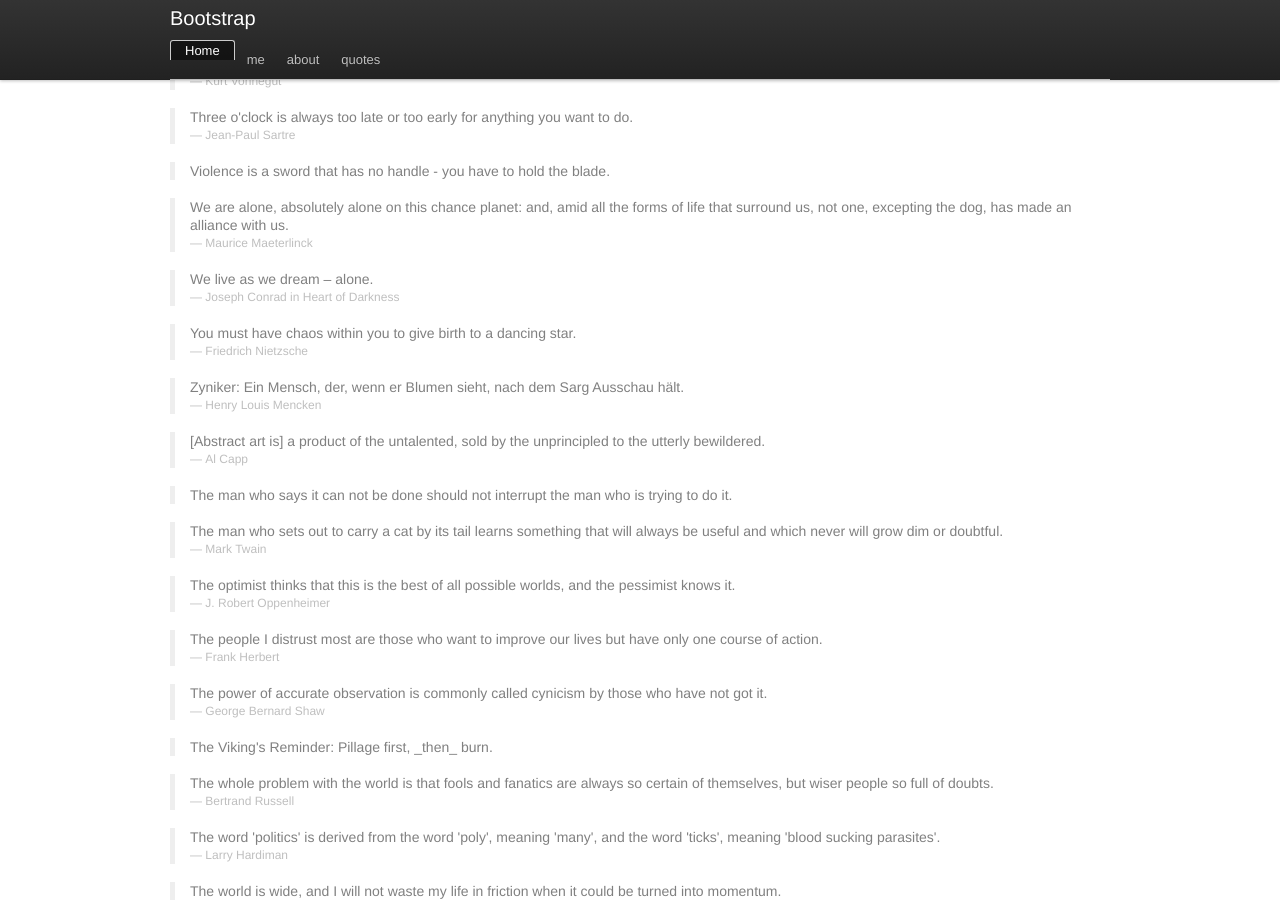
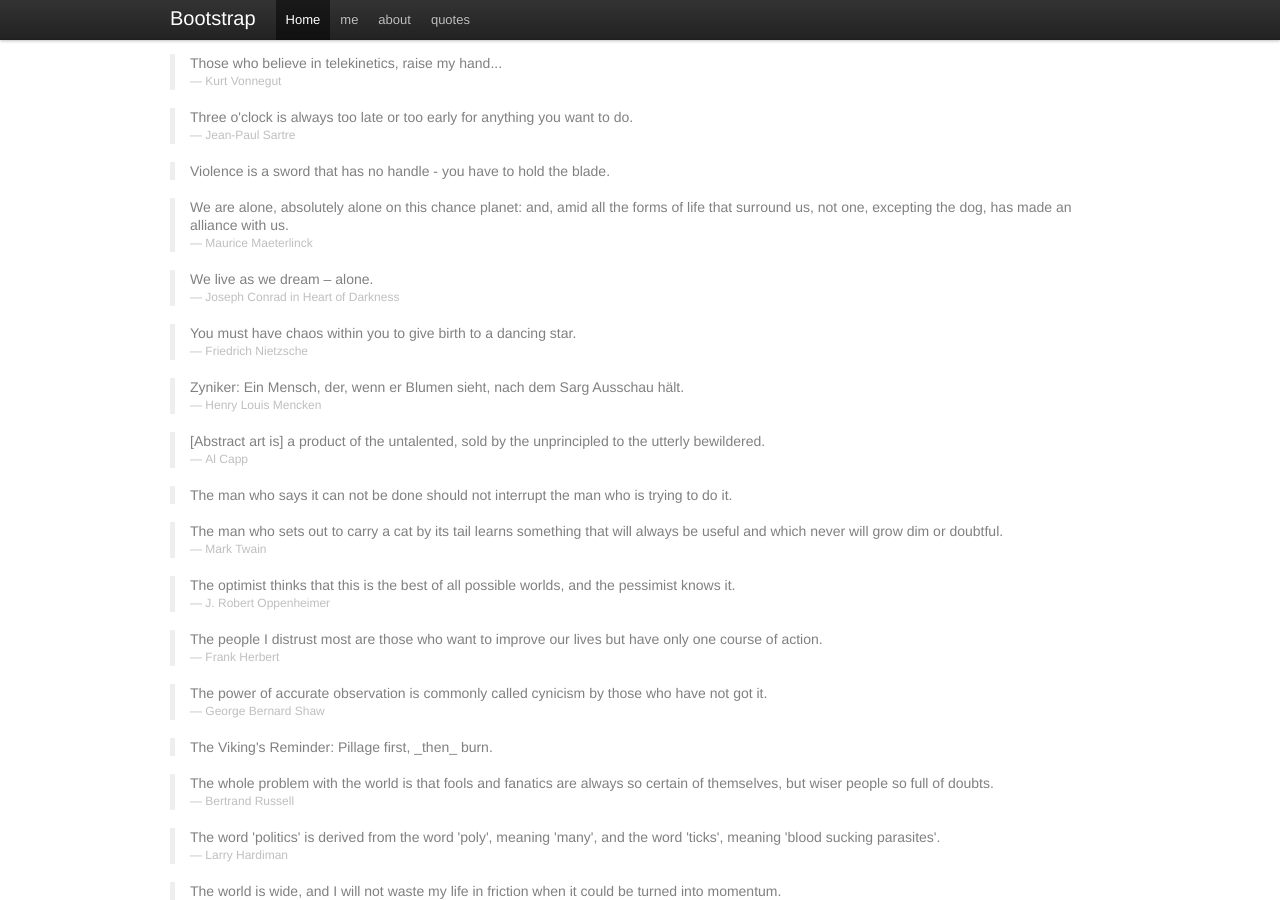
Before and after one commit to tinnet/tinnet.github.com, a Jekyll site: the page built from quotes.html, in a window 1280 px wide and 900 px high. Built offline with Jekyll 4.4.1, drawn with Linux system fonts in a browser that asks for light colours.

Commit message:
made nav pretty

```diff
--- a/_layouts/default.html
+++ b/_layouts/default.html
@@ -12,7 +12,7 @@
   <div class="fill">
     <div class="container">
       <h3><a href="#">Bootstrap</a></h3>
-      <ul class="tabs">
+      <ul>
         <li class="active"><a href="#">Home</a></li>
         <li><a href="/">me</a></li>
         <li><a href="/about.html">about</a></li>
```
